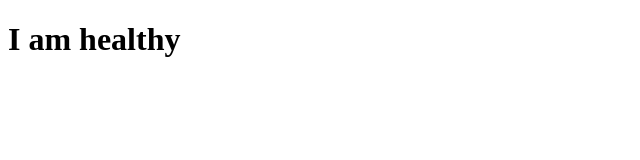
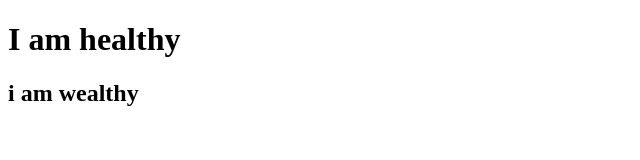
Before and after one commit to ranjanrana1712/Palindrome, a plain HTML site: page index.html in a window 1280 px wide. Shown: the whole page, without its empty margins (0-640 px from the left). Drawn offline with Linux system fonts and the light colour scheme.

Commit message:
update:example for header

```diff
--- a/index.html
+++ b/index.html
@@ -8,6 +8,8 @@
 <body>
     <h1>I am healthy</h1>
 
+    <h2>i am wealthy</h2>
+
 
 
     <script src="style.js"></script>
```
